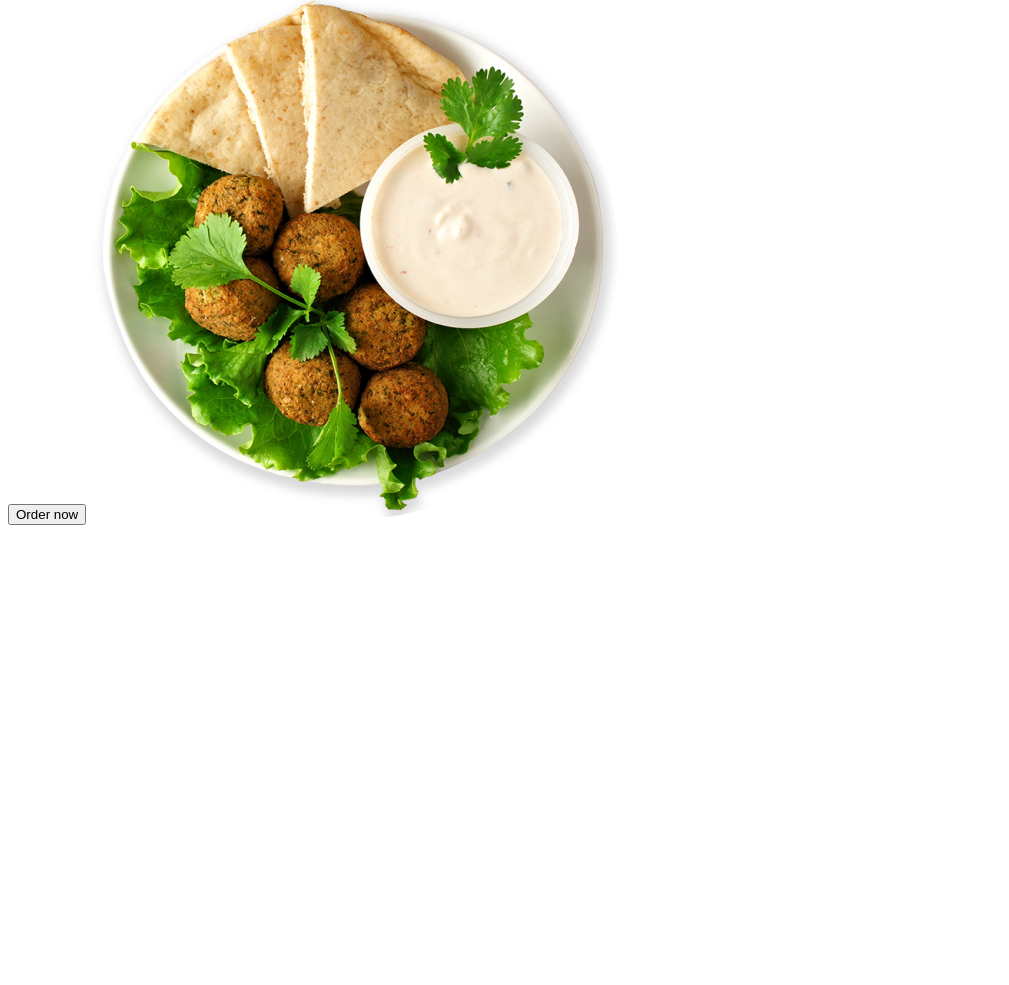
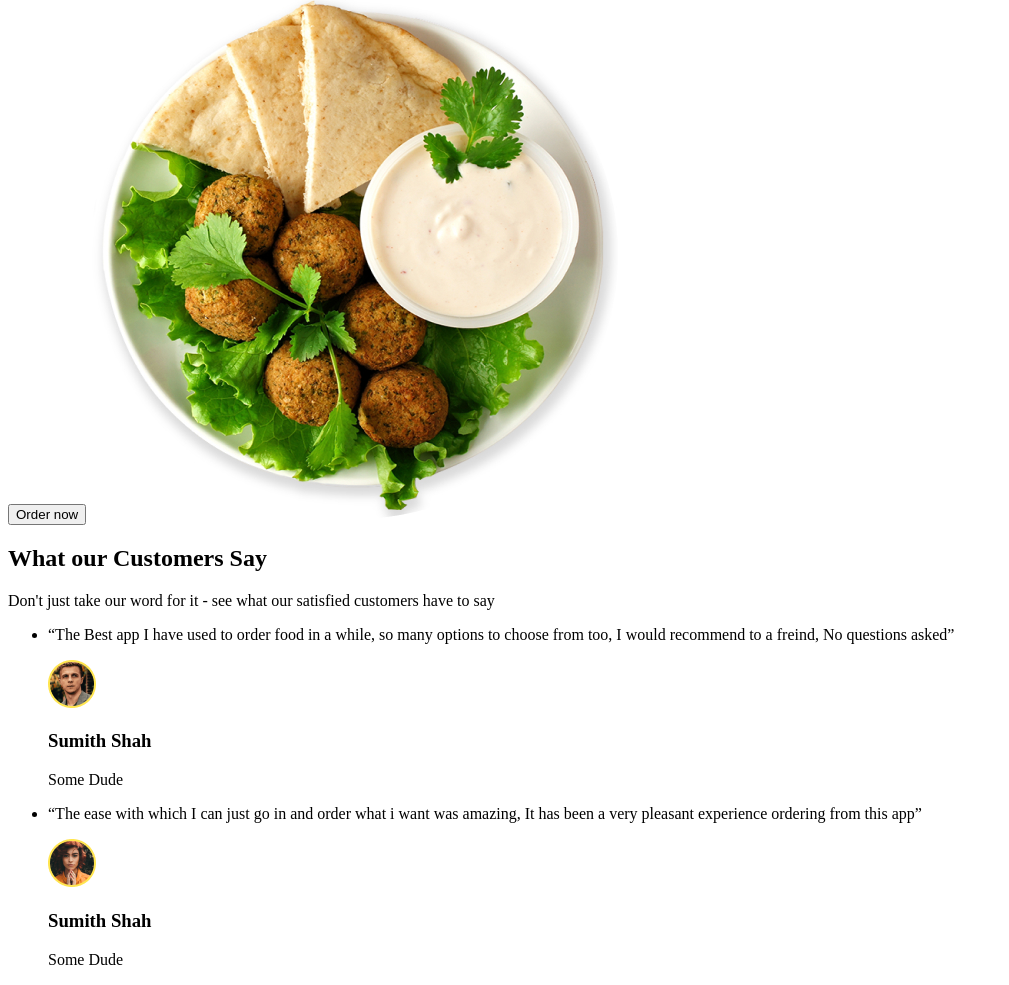
Before and after one commit to IrynaKolesnichenko/food--delivery, a plain HTML site: page index.html in a window 1280 px wide. Shown: the part 335-1320 px from the top of the page, without its empty margins (0-1009 px from the left). Before the commit the page ends 868 px from the top, so only its background shows below. Drawn offline with Linux system fonts and the light colour scheme.

Commit message:
add index

```diff
--- a/index.html
+++ b/index.html
@@ -34,6 +34,30 @@
         <!--Offerings - Olexandr-->
         <!--Favorites - Valeria -->
         <!--customers - Ігор-->
+        <section>
+            <h2>What our Customers Say</h2>
+            <p>Don't just take our word for it - see what our satisfied customers have to say</p>
+            <ul>
+                <li>
+                    <p>
+                        “The Best app I have used to order food in a while, so many options to choose from too, I would recommend to a freind,
+                        No questions asked”
+                    </p>
+                    <img src="./images/Some-Dude.png" alt="Some-Dude">
+                    <h3>Sumith Shah</h3>
+                    <p>Some Dude</p>
+                </li>
+                <li>
+                    <p>
+                        “The ease with which I can just go in and order what i want was amazing, It has been a very pleasant experience ordering
+                        from this app”
+                    </p>
+                    <img src="./images/Sumith-Shah.png" alt="Sumith-Shah">
+                    <h3>Sumith Shah</h3>
+                    <p>Some Dude</p>
+                </li>
+            </ul>
+        </section>
         <!--substribe - Ірина-->
         <!--Footer - Віталій-->
     </main>
```
Also changed, not shown: images/Some-Dude.png (added), images/Sumith-Shah.png (added).
